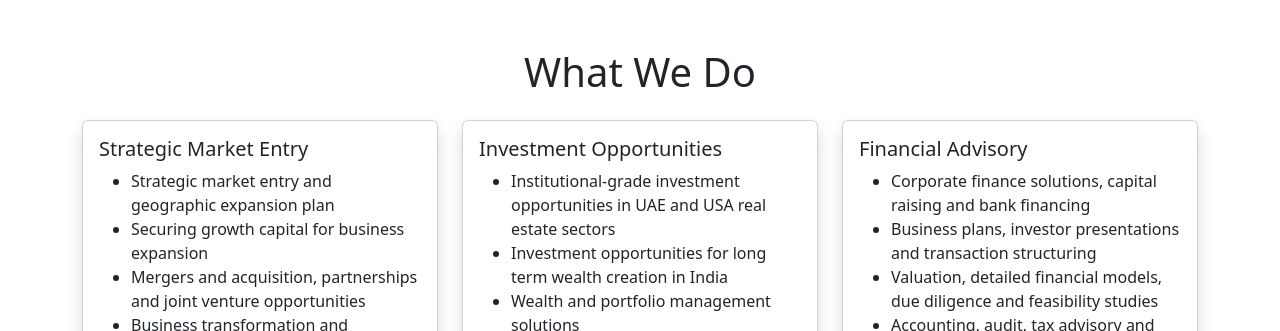
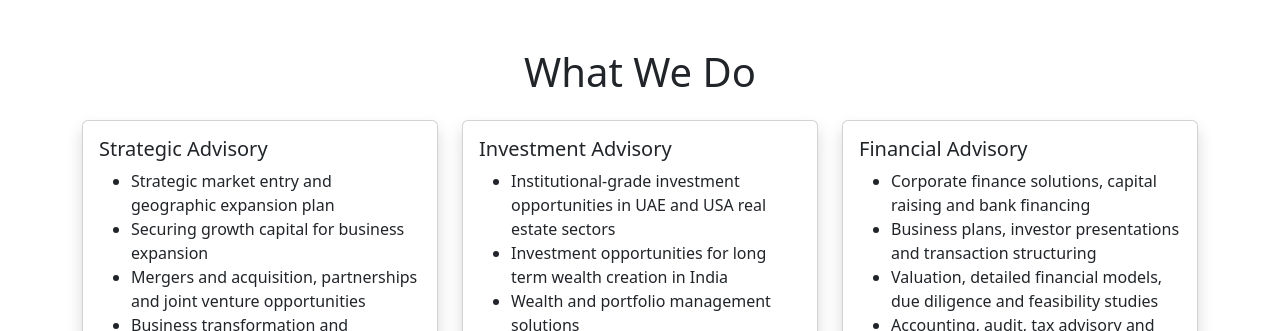
Before and after one commit to ashish161/naveen, a Jekyll site: the page built from _sections/02-what-we-do.md, in a window 1280 px wide. Shown: the top 331 px of the page. Built offline with Jekyll 4.4.1, drawn with Linux system fonts in a browser that asks for light colours.

Commit message:
Updated waht we do headings

```diff
--- a/_sections/02-what-we-do.md
+++ b/_sections/02-what-we-do.md
@@ -6,14 +6,14 @@ hide_nav: false
 order: 2
 ---
 
-## Strategic Market Entry
+## Strategic Advisory
 
 - Strategic market entry and geographic expansion plan
 - Securing growth capital for business expansion
 - Mergers and acquisition, partnerships and joint venture opportunities
 - Business transformation and restructuring solutions
 
-## Investment Opportunities
+## Investment Advisory
 
 - Institutional-grade investment opportunities in UAE and USA real estate sectors
 - Investment opportunities for long term wealth creation in India
```
Also changed, not shown: 4 other files.
